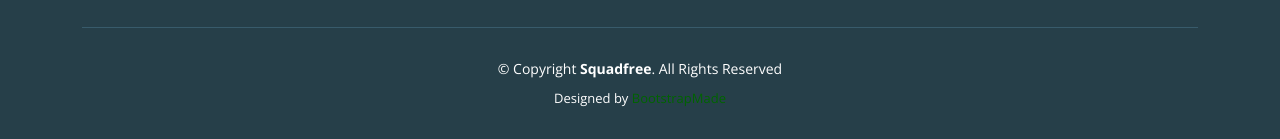
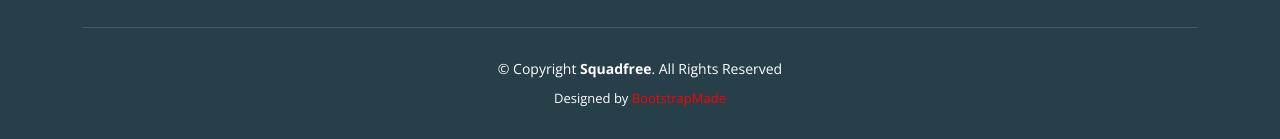
Before and after one commit to Sidharth3806/Sidharth3806.github.io, a plain HTML site: page index.html in a window 1280 px wide. Shown: the part 6158-6297 px from the top of the page. Drawn offline with nearby package versions, Linux system fonts and the light colour scheme.

Commit message:
njkfdsnk

```diff
--- a/assets/css/style.css
+++ b/assets/css/style.css
@@ -11,12 +11,12 @@
 --------------------------------------------------------------*/
 body {
   font-family: "Open Sans", sans-serif;
-  color: #444444;
+  color: blue;
 }
 
 a {
   text-decoration: none;
-  color: darkgreen;
+  color: red;
 }
 
 a:hover {
```
